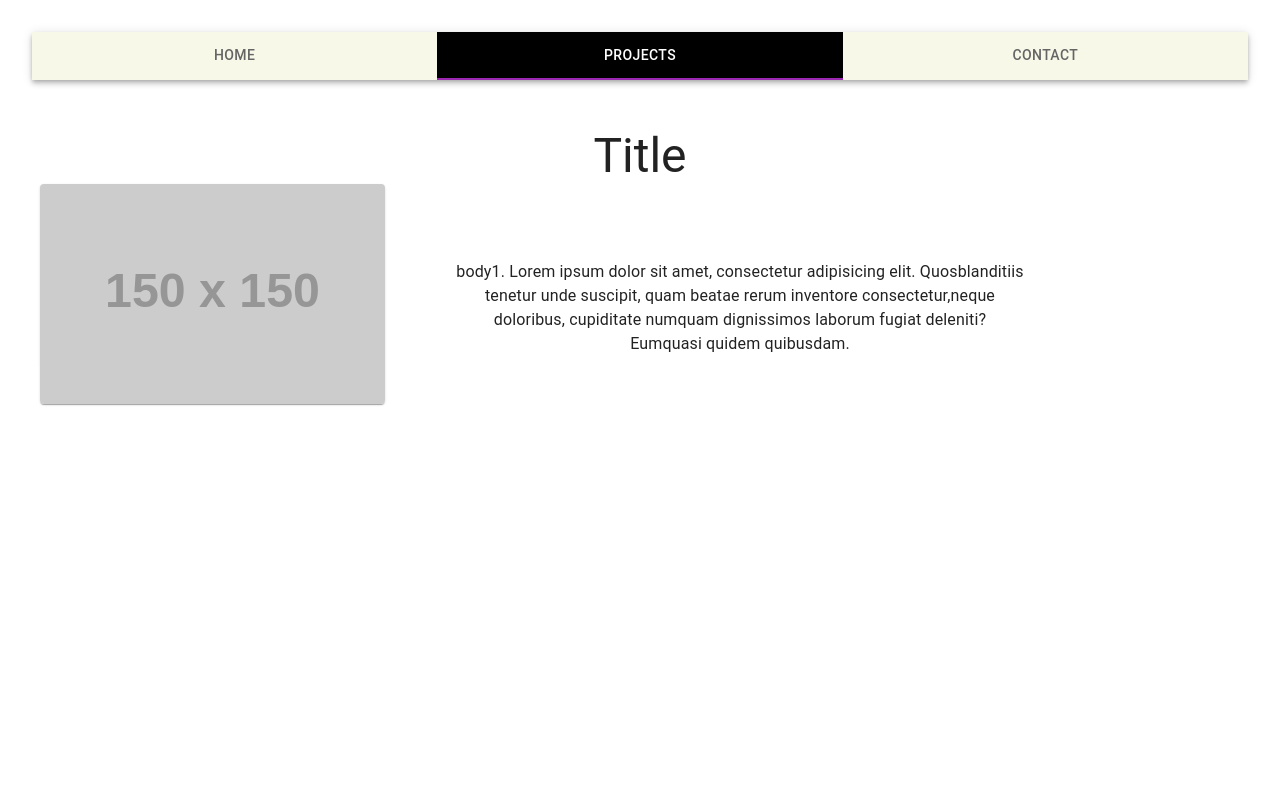
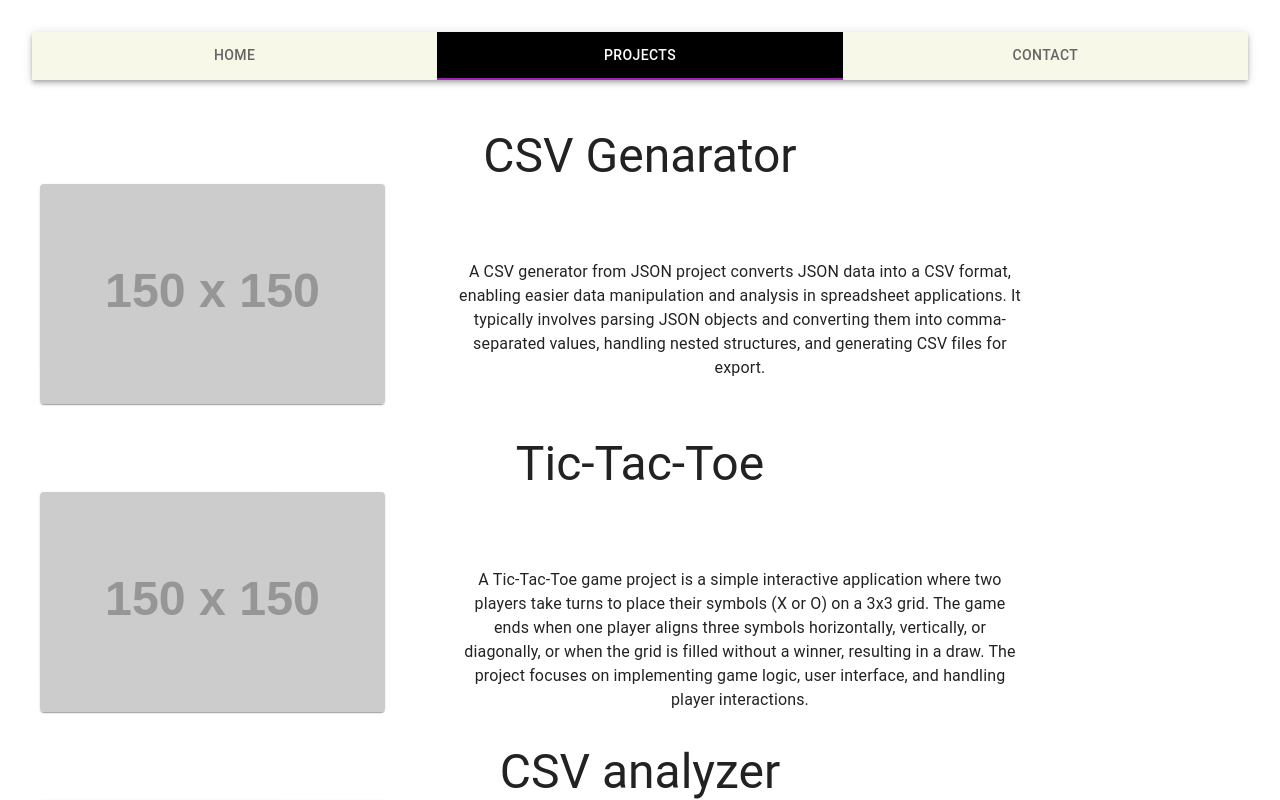
Before and after one commit to patildarshan678/darshanporfolio, a React (Create React App) app: page / in a window 1280 px wide. Both pictures are taken after a click on the tab "PROJECTS". Shown: the top 800 px of the page. Built offline with nearby package versions, Linux system fonts and the light colour scheme.

Commit message:
Added sample data for cards

```diff
--- a/src/components/expterties/Projects.js
+++ b/src/components/expterties/Projects.js
@@ -1,10 +1,24 @@
 import React from 'react'
 import ProjectCard from './ProjectCard'
+const projectcars = [
+  { Text: "A CSV generator from JSON project converts JSON data into a CSV format, enabling easier data manipulation and analysis in spreadsheet applications. It typically involves parsing JSON objects and converting them into comma-separated values, handling nested structures, and generating CSV files for export.",
+    Title: "CSV Genarator",
+     Image: "" },
+  { Text: "A Tic-Tac-Toe game project is a simple interactive application where two players take turns to place their symbols (X or O) on a 3x3 grid. The game ends when one player aligns three symbols horizontally, vertically, or diagonally, or when the grid is filled without a winner, resulting in a draw. The project focuses on implementing game logic, user interface, and handling player interactions.",
+    Title: "Tic-Tac-Toe",
+    Image: "" },
+  { Text: "A CSV Analyzer project processes CSV files to extract and visualize data, then generates a PDF report with charts, graphs, and summaries. The tool enables users to convert raw data into insightful visual representations, facilitating easy analysis and presentation in a professional PDF format.",
+     Title: "CSV analyzer",
+      Image: "" }
+];
 
 function Projects() {
   return (
     <div className='projects_div'>
-      <ProjectCard/>
+      {projectcars.map((item) => (
+        <ProjectCard Text={item.Text} Title={item.Title} Image={item.Image} />
+      ))}
+
     </div>
   )
 }
```
